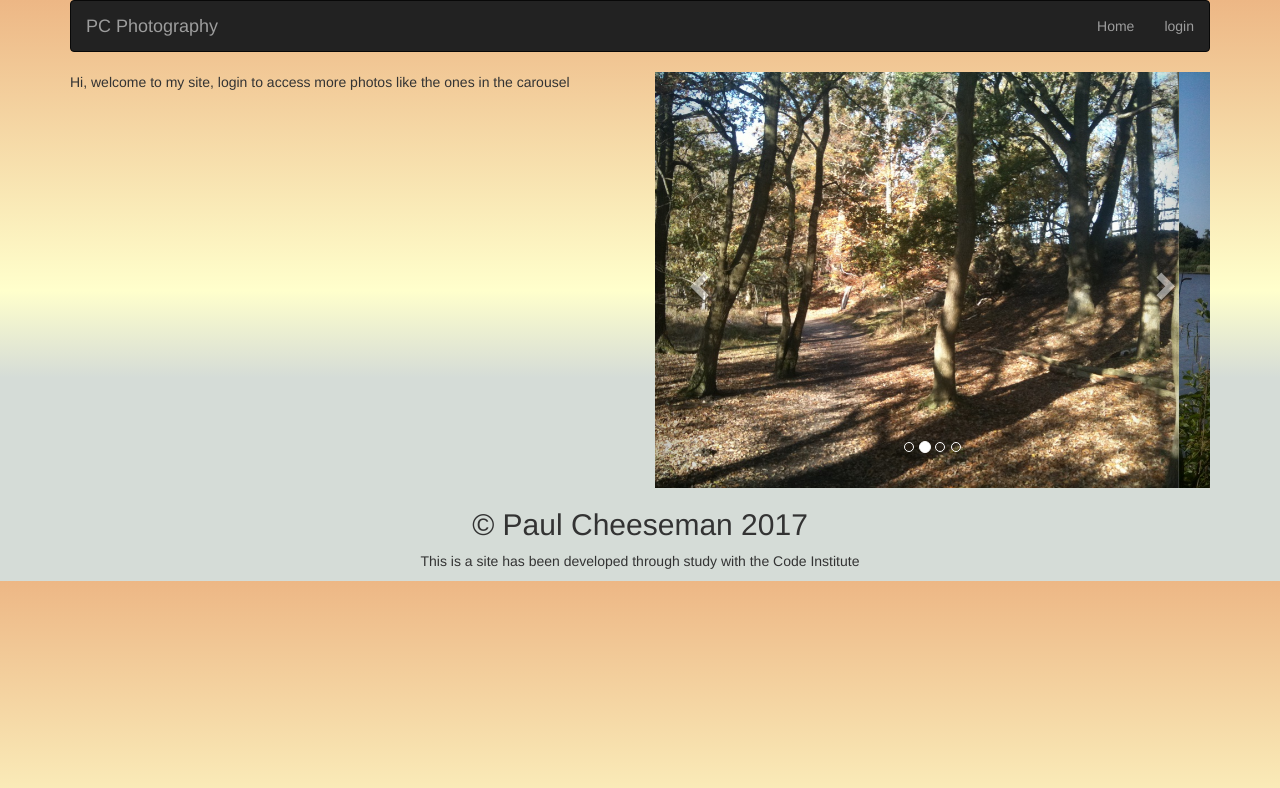
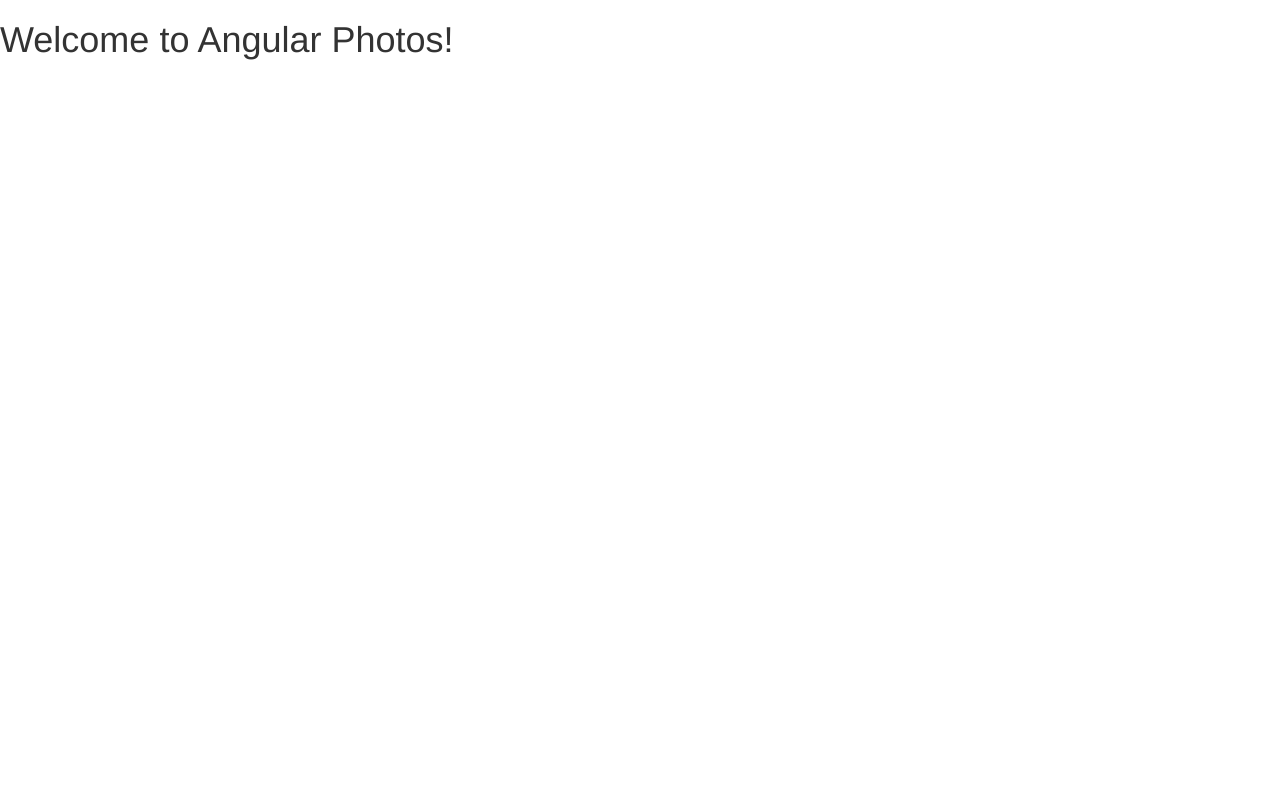
Before and after one commit to Paul-Cheeseman/Angular-PhotoProj, a website: page index.html in a window 1280 px wide. Drawn offline with nearby package versions, Linux system fonts and the light colour scheme; some packages are replaced by stand-ins of ours.

Commit message:
Add project boilerplate

```diff
--- a/index.html
+++ b/index.html
@@ -1,104 +1,13 @@
 <!DOCTYPE html>
-<html lang="en">
+<html>
 <head>
-	<meta charset="utf-8">
-
-	<meta name="viewport" content="width=device-width, initial-scale=1">
-
-	<title>Home</title>
-	<link rel='stylesheet' type='text/css' href='bootstrap/css/bootstrap.min.css'/>
-	<!-- If I put in a CSS file it should be last CSS file to be pulled in, put below -->
-
-	<style type="text/css">
-		body {
-		    background: -webkit-linear-gradient(rgb(237, 183, 133), rgb(255, 255, 204) 50%, rgb(213, 220, 215) 65%);
-		    background: -o-linear-gradient(rgb(237, 183, 133), rgb(255, 255, 204) 50%, rgb(213, 220, 215) 65%);
-		    background: linear-gradient(rgb(237, 183, 133), rgb(255, 255, 204) 50%, rgb(213, 220, 215) 65%);
-		}
-	</style>
-
+	<title>Angular-Photo</title>
+	<base href="/">  <!-- Needed for Angular HTML5 mode -->
+	<link rel="stylesheet" type="text/css" href="bower_components/bootstrap/dist/css/bootstrap.css">
+	<script type="text/javascript" src="bower_components/angular/angular.js"></script>
+	<script type="text/javascript" src="bower_components/angular-route/angular-route.js"></script>
 </head>
 <body>
-
-	<!-- The overall bootstrap container - all bootstrap activity goes on within it -->
-	<div class="container">
-		<nav class="navbar navbar-inverse">
-			<div class="navbar-header">
-				<a class="navbar-brand" href="#">PC Photography</a>
-    	   		<button type="button" class="navbar-toggle collapsed" data-toggle="collapse" data-target="	#myCollapsingList">
-					<span class="icon-bar"></span>
-       				<span class="icon-bar"></span>
-       				<span class="icon-bar"></span>
-        			</button>
-			</div>
-			<ul id="myCollapsingList" class ="nav navbar-nav collapse navbar-collapse navbar-right">
-				<li><a href="index.html">Home</a></li>
-				<li><a href="login.html">login</a></li>
-			</ul>
-		</nav>
-		<main>
-			<!-- Using Bootstrap to use
-				 one column when on xsmall device (phone) - Bootstrap is mobile first, so default value used
-			 	two columns when on small device (tablets)
-			 	two columns when on medium devices (laptops/desktops)
-		 	-->
-			<section class="row">
-
-				<div class="col-lg-6">
-					Hi, welcome to my site, login to access more photos like the ones in the carousel
-
-
-				</div>
-
-				<div class="col-lg-6">
-
-
-				<div id="myCarousel" class="carousel slide" data-ride="carousel">
-  				<!-- Indicators -->
-  					<ol class="carousel-indicators">
-    					<li data-target="#myCarousel" data-slide-to="0" class="active"></li>
-    					<li data-target="#myCarousel" data-slide-to="1"></li>
-    					<li data-target="#myCarousel" data-slide-to="2"></li>
-    					<li data-target="#myCarousel" data-slide-to="3"></li>
-  					</ol>
-
-				  <!-- Wrapper for slides -->
-  				<div class="carousel-inner" role="listbox">
-    			<div class="item active">
-      				<img src="FleetPond1.jpg" alt="Chania">
-    			</div>
-			    <div class="item">
-      				<img src="FleetPond2.jpg" alt="Chania">
-    			</div>
-			    <div class="item">
-				    <img src="FleetPond3.jpg" alt="Flower">
-    			</div>
-			    <div class="item">
-				    <img src="FleetPond4.jpg" alt="Flower">
-    			</div>
-  			</div>
-
-  			<!-- Left and right controls -->
-  			<a class="left carousel-control" href="#myCarousel" role="button" data-slide="prev">
-    			<span class="glyphicon glyphicon-chevron-left" aria-hidden="true"></span>
-    			<span class="sr-only">Previous</span>
-  			</a>
-  			<a class="right carousel-control" href="#myCarousel" role="button" data-slide="next">
-    			<span class="glyphicon glyphicon-chevron-right" aria-hidden="true"></span>
-    			<span class="sr-only">Next</span>
-  			</a>
-		</div>
-		</div>
-		</section>
-		</main>
-		<!-- HTML5 sematic markup -->
-		<!-- Bootstrap doesn't have a footer class, so implement own one -->
-		<footer class="text-center">
-			<h2>&copy; Paul Cheeseman 2017</h2>
-			<p id="footerMSG">This is a site has been developed through study with the Code Institute</p>
-		</footer>
-	</div>
-	<script src='https://code.jquery.com/jquery.min.js'></script>
-	<script src='bootstrap/js/bootstrap.min.js'></script>
+	<h1>Welcome to Angular Photos!</h1>
 </body>
 </html>
```
Also changed, not shown: bower.json (added, +22 -0 lines), 1 other file.
